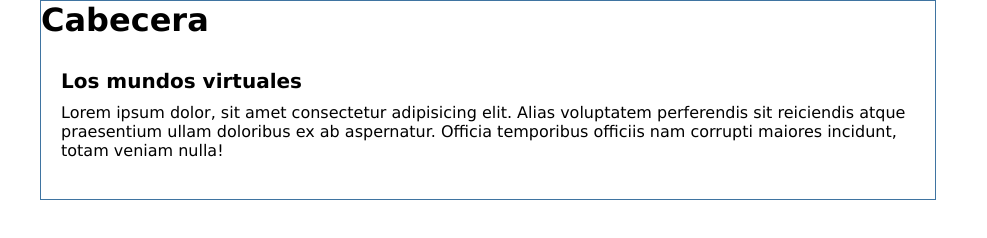
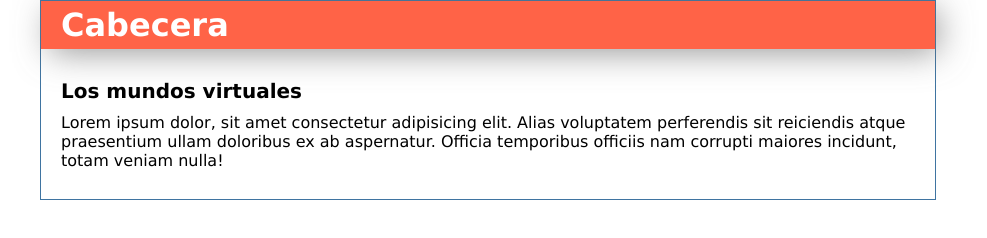
Before and after one commit to fabiantcc1/hyperblog, a plain HTML site: page index.html in a window 1280 px wide. Shown: the whole page, without its empty margins (152-1139 px from the left). Drawn offline with Linux system fonts and the light colour scheme.

Commit message:
se incluyó el css de la cabecera

```diff
--- a/css/style.css
+++ b/css/style.css
@@ -25,3 +25,14 @@ body{
     font-size: 20px;
     margin-bottom: 10px;
 }
+
+.cabecera{
+    background-color: tomato;
+    color: white;
+    box-shadow: 6px 6px 34px -3px rgba(112,112,112,0.75);
+    padding-left: 20px;
+}
+
+.cabecera h1{
+    padding: 5px 0;
+}
```
